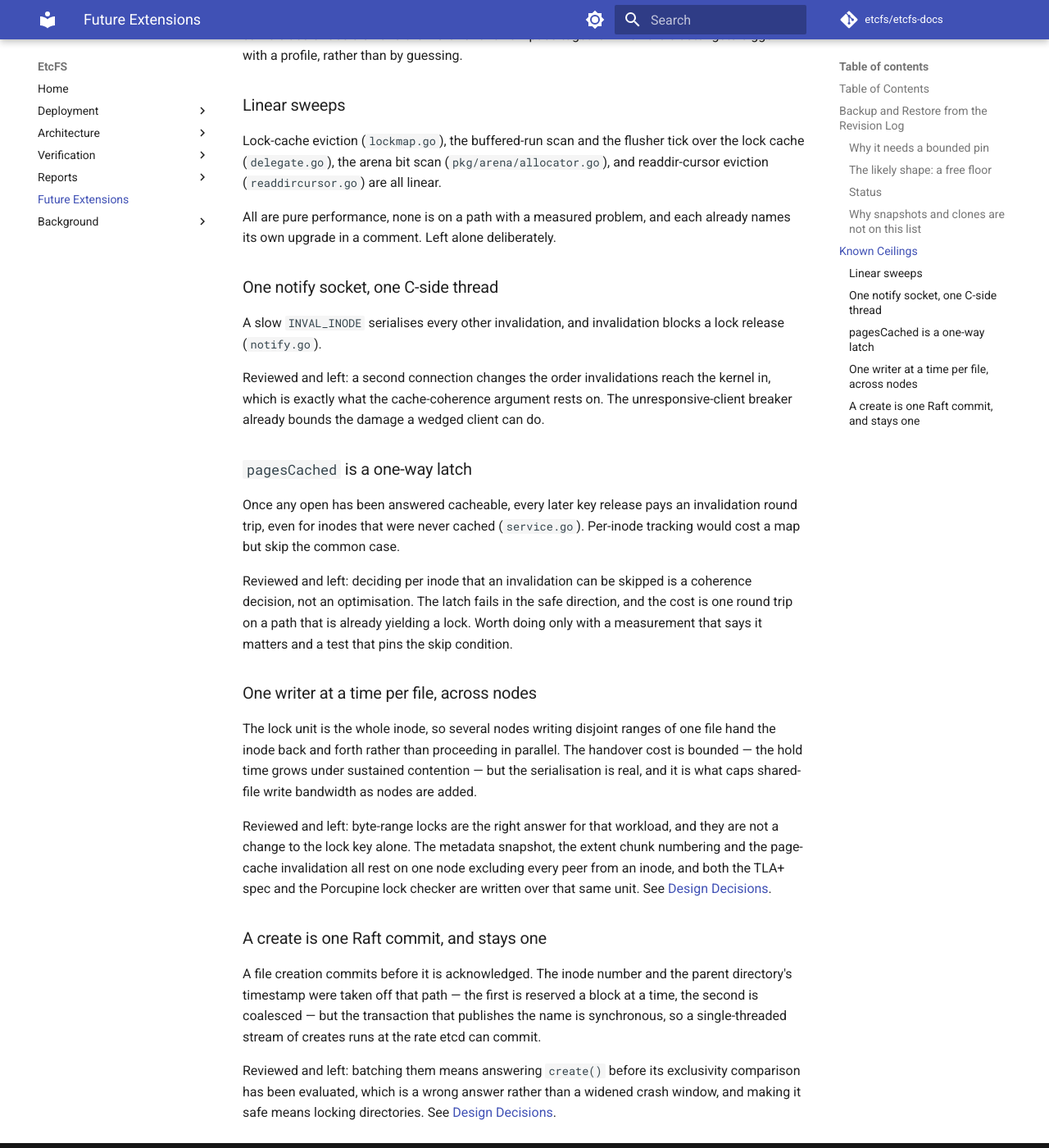
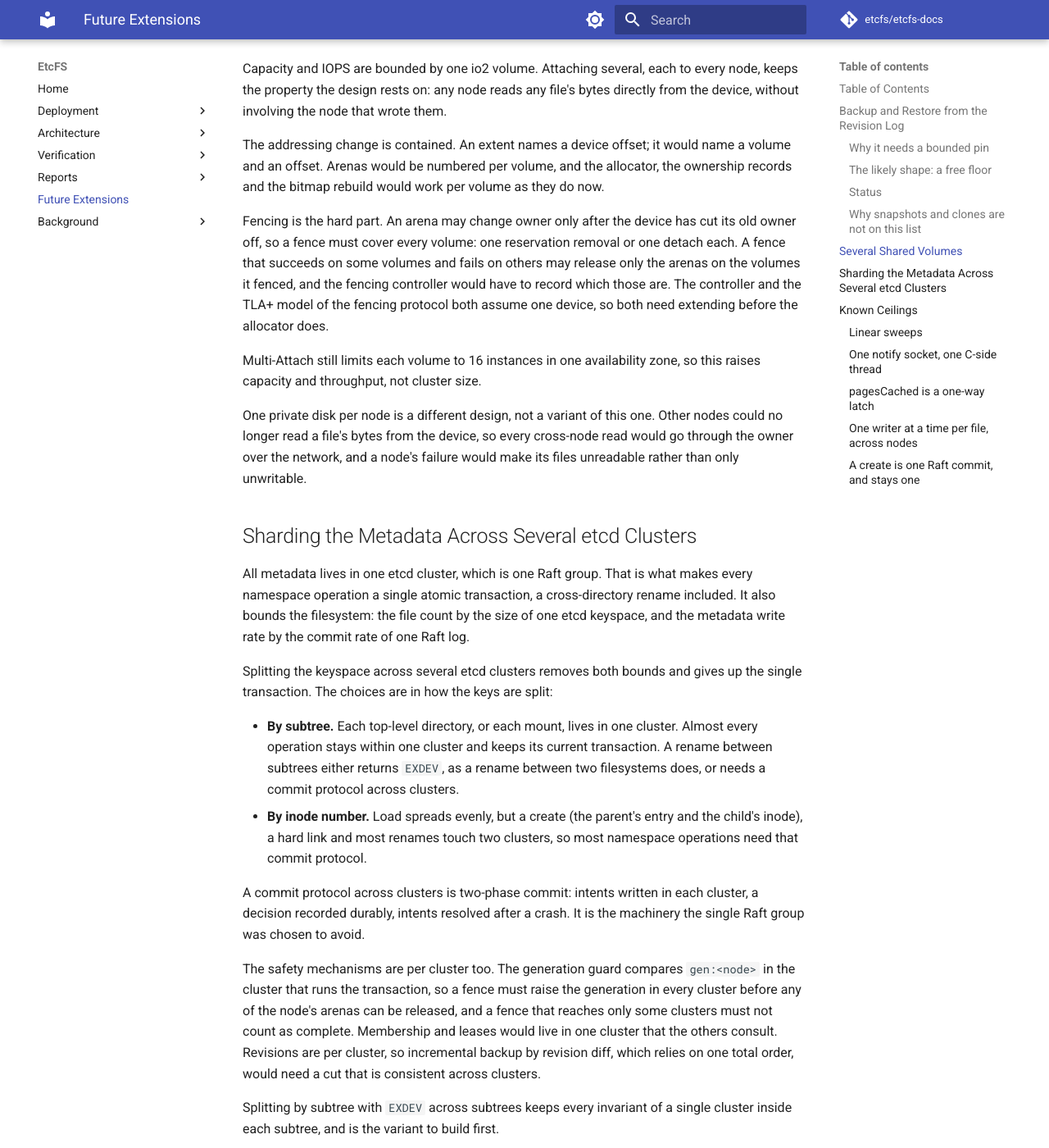
Before and after one commit to etcfs/etcfs-docs, an MkDocs documentation site: the page built from docs/future-extensions.md, in a window 1280 px wide and 1400 px high, scrolled down 2248 px. Shown: the whole window at 82% size. Built offline with MkDocs 1.6.1 and Material for MkDocs 9.7.7, drawn with Linux system fonts in a browser that asks for light colours; comment, search, counter and statistics services are not loaded; some of the changed text lies outside the part shown.

Commit message:
docs(future): added several shared volumes and metadata sharding across etcd clusters

```diff
--- a/docs/future-extensions.md
+++ b/docs/future-extensions.md
@@ -11,6 +11,8 @@ decision rather than a surprise.
 ## Table of Contents
 
 - [Backup and Restore from the Revision Log](#backup-and-restore-from-the-revision-log)
+- [Several Shared Volumes](#several-shared-volumes)
+- [Sharding the Metadata Across Several etcd Clusters](#sharding-the-metadata-across-several-etcd-clusters)
 - [Known Ceilings](#known-ceilings)
 
 ## Backup and Restore from the Revision Log
@@ -88,6 +90,68 @@ rebuild respects, a scrubber that knows the floor, and etcd compaction held
 back indefinitely. Freeing blocks promptly is worth more than time travel. See
 [Design Decisions](design-decisions.md).
 
+## Several Shared Volumes
+
+Capacity and IOPS are bounded by one io2 volume. Attaching several, each to every
+node, keeps the property the design rests on: any node reads any file's bytes
+directly from the device, without involving the node that wrote them.
+
+The addressing change is contained. An extent names a device offset; it would
+name a volume and an offset. Arenas would be numbered per volume, and the
+allocator, the ownership records and the bitmap rebuild would work per volume
+as they do now.
+
+Fencing is the hard part. An arena may change owner only after the device has
+cut its old owner off, so a fence must cover every volume: one reservation
+removal or one detach each. A fence that succeeds on some volumes and fails on
+others may release only the arenas on the volumes it fenced, and the fencing
+controller would have to record which those are. The controller and the TLA+
+model of the fencing protocol both assume one device, so both need extending
+before the allocator does.
+
+Multi-Attach still limits each volume to 16 instances in one availability zone,
+so this raises capacity and throughput, not cluster size.
+
+One private disk per node is a different design, not a variant of this one.
+Other nodes could no longer read a file's bytes from the device, so every
+cross-node read would go through the owner over the network, and a node's
+failure would make its files unreadable rather than only unwritable.
+
+## Sharding the Metadata Across Several etcd Clusters
+
+All metadata lives in one etcd cluster, which is one Raft group. That is what
+makes every namespace operation a single atomic transaction, a cross-directory
+rename included. It also bounds the filesystem: the file count by the size of
+one etcd keyspace, and the metadata write rate by the commit rate of one Raft
+log.
+
+Splitting the keyspace across several etcd clusters removes both bounds and
+gives up the single transaction. The choices are in how the keys are split:
+
+- **By subtree.** Each top-level directory, or each mount, lives in one
+  cluster. Almost every operation stays within one cluster and keeps its
+  current transaction. A rename between subtrees either returns `EXDEV`, as a
+  rename between two filesystems does, or needs a commit protocol across
+  clusters.
+- **By inode number.** Load spreads evenly, but a create (the parent's entry
+  and the child's inode), a hard link and most renames touch two clusters, so
+  most namespace operations need that commit protocol.
+
+A commit protocol across clusters is two-phase commit: intents written in each
+cluster, a decision recorded durably, intents resolved after a crash. It is the
+machinery the single Raft group was chosen to avoid.
+
+The safety mechanisms are per cluster too. The generation guard compares
+`gen:<node>` in the cluster that runs the transaction, so a fence must raise the
+generation in every cluster before any of the node's arenas can be released, and
+a fence that reaches only some clusters must not count as complete. Membership
+and leases would live in one cluster that the others consult. Revisions are
+per cluster, so incremental backup by revision diff, which relies on one total
+order, would need a cut that is consistent across clusters.
+
+Splitting by subtree with `EXDEV` across subtrees keeps every invariant of a
+single cluster inside each subtree, and is the variant to build first.
+
 ## Known Ceilings
 
 Deliberate limits, each reviewed and left in place. The `ponytail:` markers in
```
